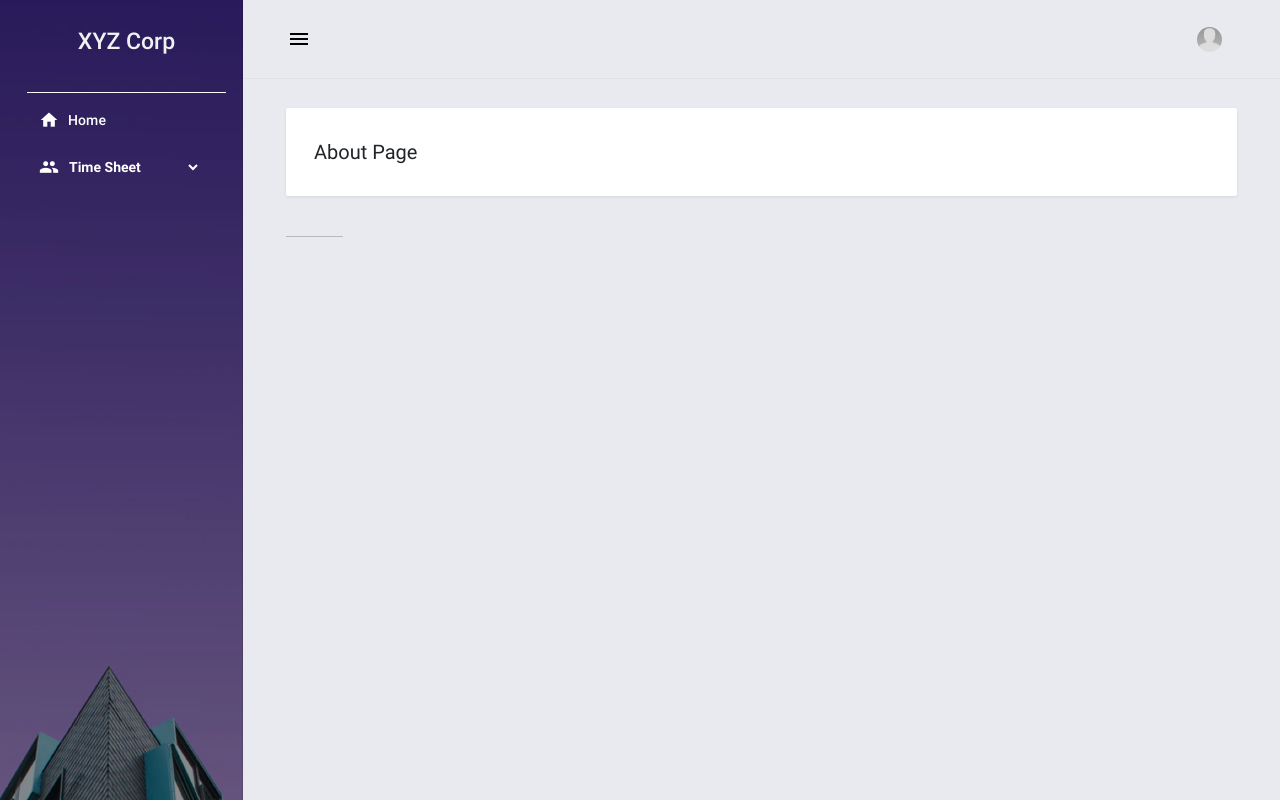
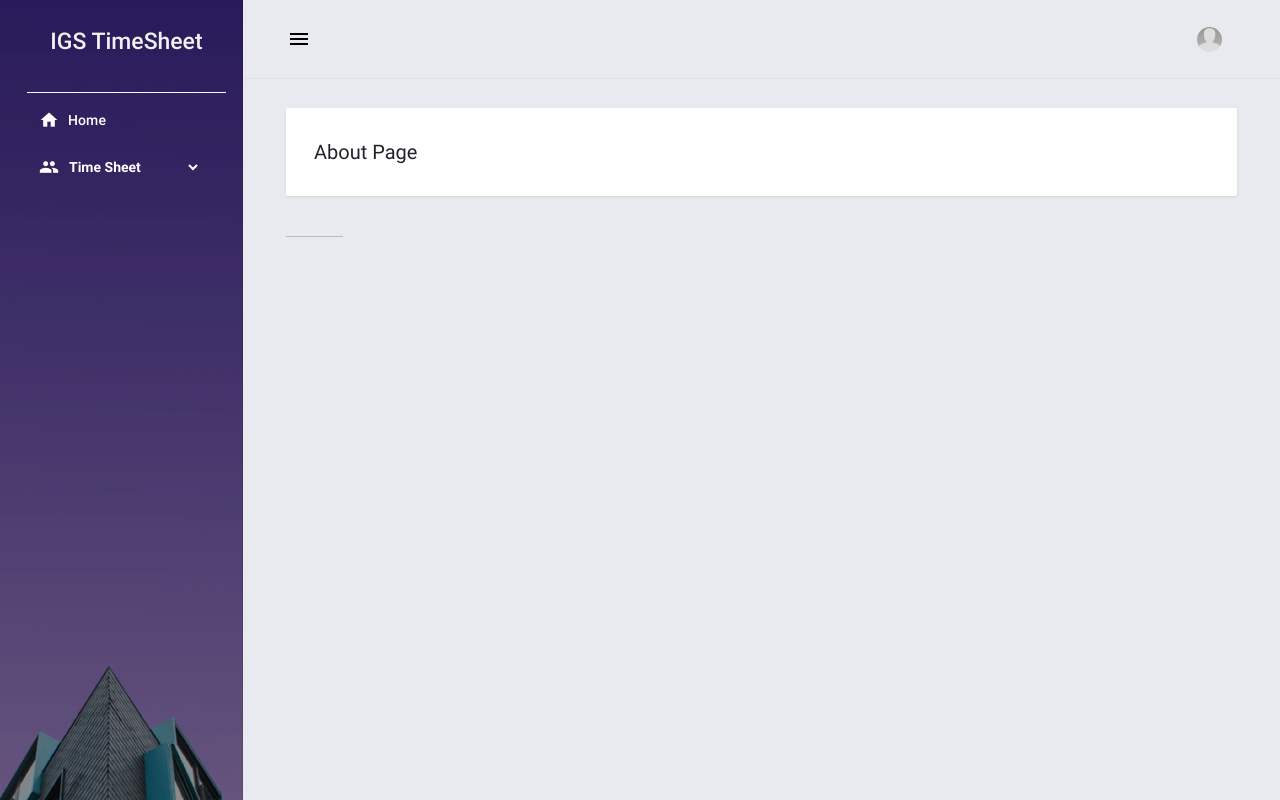
Before and after one commit to dhanushb14/EMS_APP, a Django app: page /about in a window 1280 px wide. Run offline with Django 3.2, Linux system fonts and the light colour scheme; some libraries are stand-ins or nearby versions.

Commit message:
Update navigation.html

```diff
--- a/employee_information/templates/employee_information/navigation.html
+++ b/employee_information/templates/employee_information/navigation.html
@@ -13,7 +13,7 @@
 <aside class="mdc-drawer mdc-drawer--dismissible mdc-drawer--open">
     <div class="mdc-drawer__header border-bottom border-light">
         <a href="{% url 'home-page' %}" class="brand-logo">
-            <h3 class="text-center text-light">XYZ Corp</h3>
+            <h3 class="text-center text-light">IGS TimeSheet</h3>
         </a>
     </div>
     <div class="mdc-drawer__content">
```
